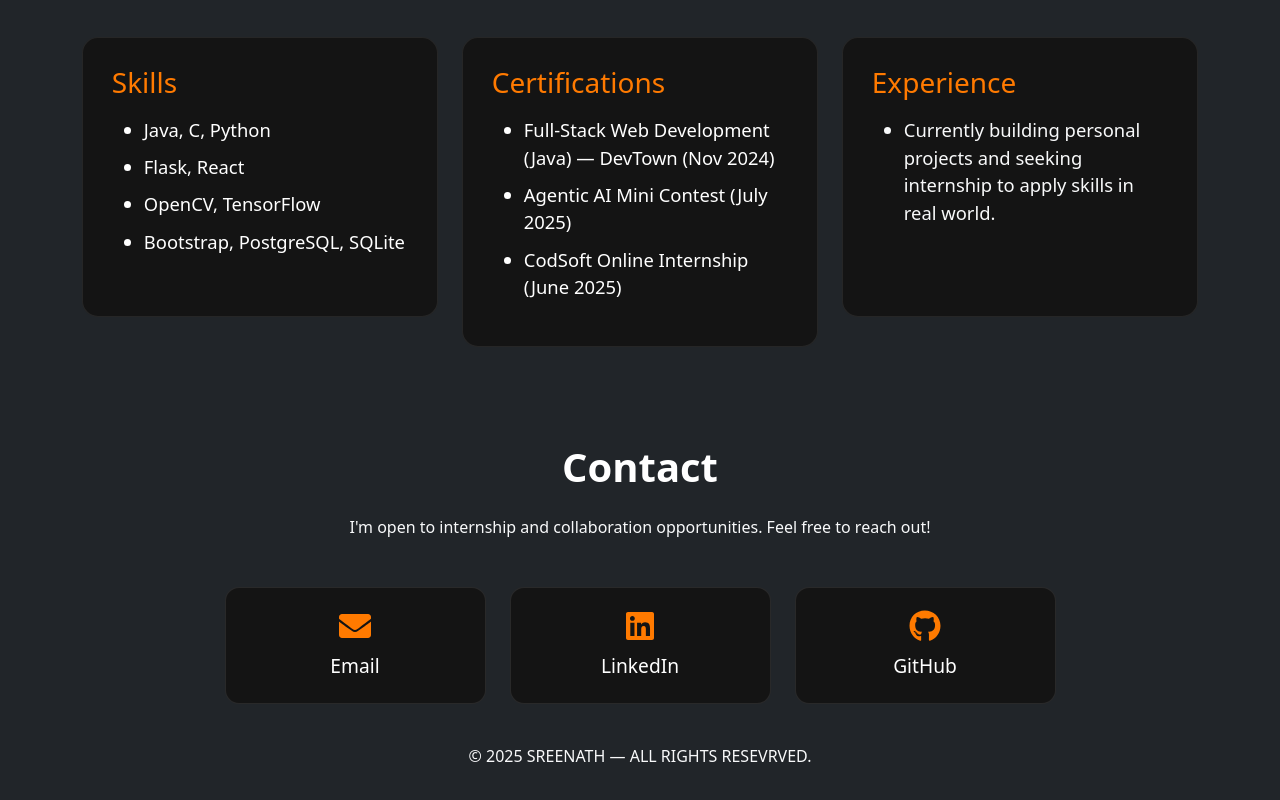
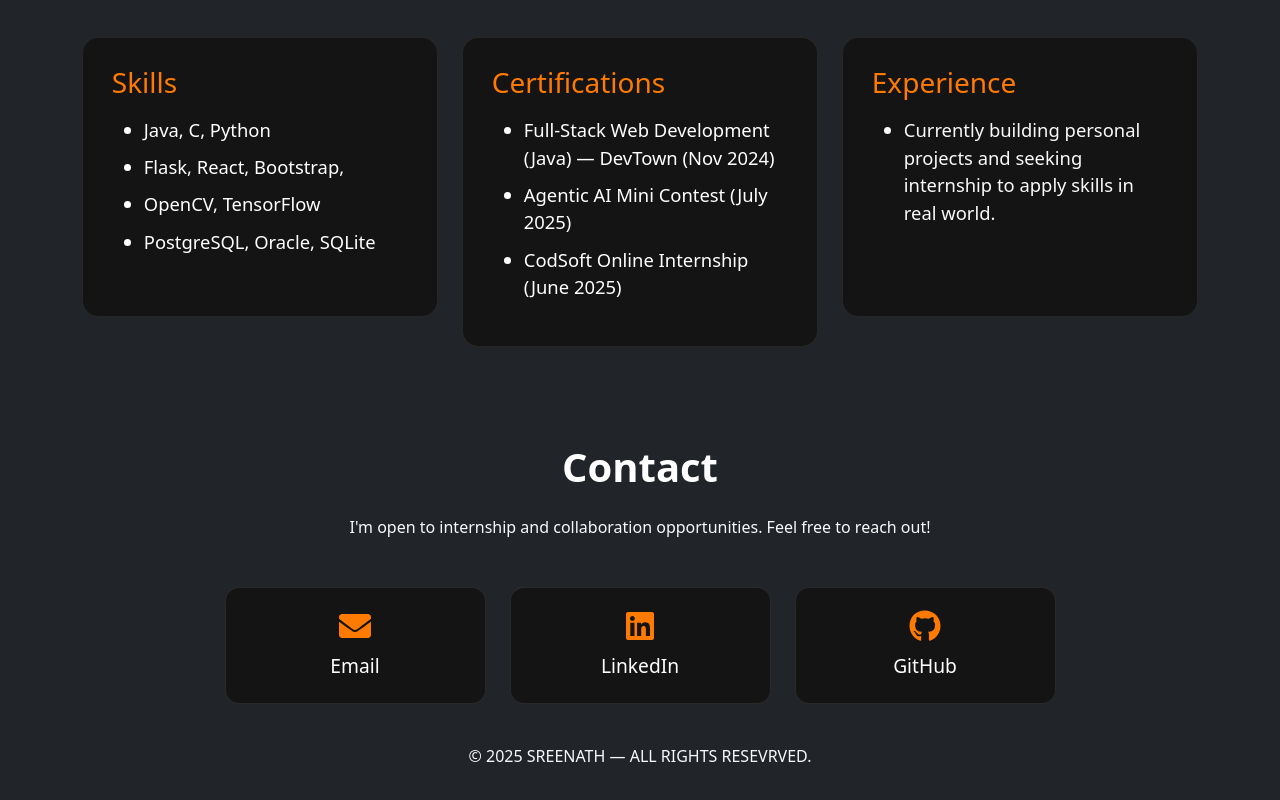
Before and after one commit to Vaillant06/porfolio, a React (Vite) app in the folder MyPortfolio/: page / in a window 1280 px wide. Shown: the part 2250-3050 px from the top of the page. Built offline with nearby package versions, Linux system fonts and the light colour scheme.

Commit message:
Minor UI changes

```diff
--- a/MyPortfolio/src/components/Resume/Resume.jsx
+++ b/MyPortfolio/src/components/Resume/Resume.jsx
@@ -28,9 +28,9 @@ export default function Resume() {
               <h3 className="resume-subtitle">Skills</h3>
               <ul className="resume-list">
                 <li>Java, C, Python</li>
-                <li>Flask, React</li>
+                <li>Flask, React, Bootstrap,</li>
                 <li>OpenCV, TensorFlow</li>
-                <li>Bootstrap, PostgreSQL, SQLite</li>
+                <li> PostgreSQL, Oracle, SQLite</li>
               </ul>
             </div>
           </div>
```
